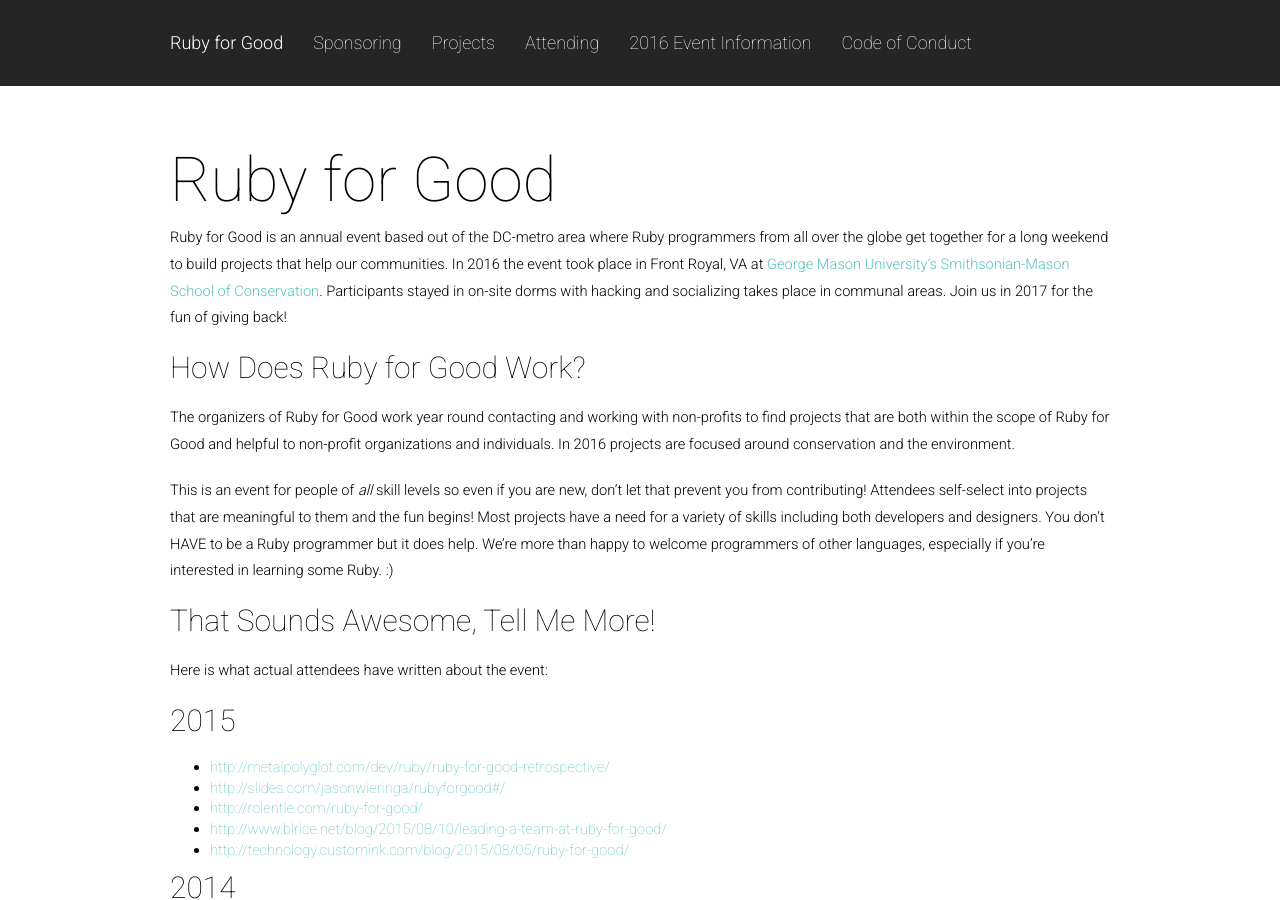
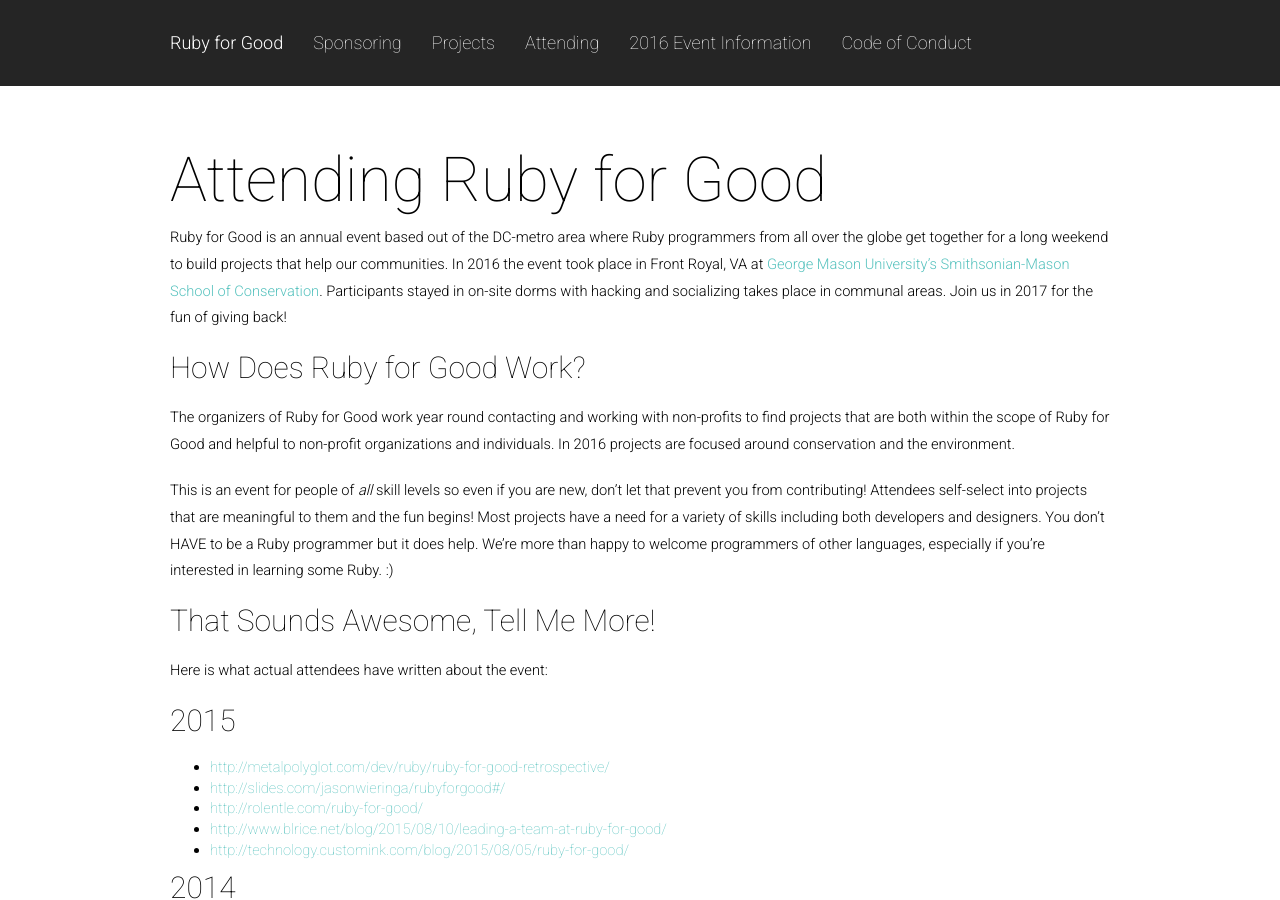
Before and after one commit to rubyforgood/rubyforgood.org--old, a Jekyll site: the page built from attend.md, in a window 1280 px wide and 900 px high. Built offline with Jekyll 4.4.1, drawn with Linux system fonts in a browser that asks for light colours.

Commit message:
Clarify heading.

```diff
--- a/attend.md
+++ b/attend.md
@@ -1,7 +1,7 @@
 ---
 layout: page
 ---
-### Ruby for Good
+### Attending Ruby for Good
 
 Ruby for Good is an annual event based out of the DC-metro area where Ruby programmers from all over the globe get together for a long weekend to build projects that help our communities. In 2016 the event took place in Front Royal, VA at [George Mason University's Smithsonian-Mason School of Conservation](http://smconservation.gmu.edu/). Participants stayed in on-site dorms with hacking and socializing takes place in communal areas. Join us in 2017 for the fun of giving back!
 
```
